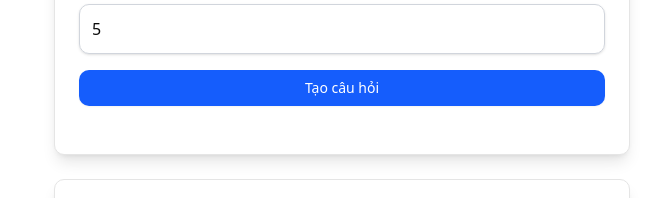
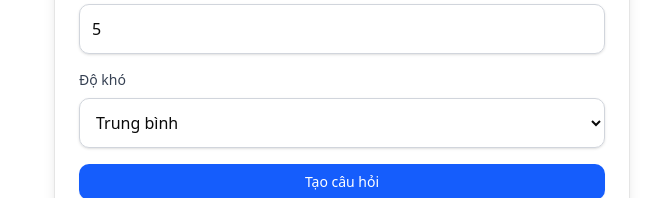
Before and after one commit to autarchical200/WebAI, a Next.js app: page / in a window 1280 px wide. Shown: the part 541-739 px from the top of the page, without its empty margins (298-959 px from the left). Built offline with nearby package versions, Linux system fonts and the light colour scheme; no server answers; the database is empty.

Commit message:
sửa lại db

```diff
--- a/src/app/api/generate/route.ts
+++ b/src/app/api/generate/route.ts
@@ -51,14 +51,17 @@ D. Đáp án D
     // Parse markdown Gemini trả về
     const questions = markdownText.trim().split('**Câu ').slice(1).map((block: string, index: any) => {
       const lines = block.trim().split('\n');
-      const content = lines[0].split(':')[1]?.trim() || '';
+      const content = lines[0].split(':')[1]?.trim() || '';  // Trích xuất nội dung câu hỏi
       const answers = lines.slice(1, 5).map((line: string) => line.replace(/^[A-D]\.\s*/, '').trim());
       const correctLine = lines.find((line: string | string[]) => line.includes('**Gợi ý đáp án:**')) || '';
       const correctAnswer = correctLine.split('**Gợi ý đáp án:**')[1]?.trim()?.toUpperCase() || '';
+      const difficulty = 'Trung bình';  // Đặt độ khó mặc định, có thể thay đổi theo logic riêng
+
       return {
         content,
         answers,
         correct_answer: correctAnswer,
+        difficulty,
       };
     });
 
@@ -67,8 +70,6 @@ D. Đáp án D
       .from('tests')
       .insert([
         {
-          subject_id: subjectData.id,
-          grade_id: gradeData.id,
           name: `Bài kiểm tra - ${topic}`,
           description: `Chủ đề: ${topic}`,
         },
@@ -83,7 +84,7 @@ D. Đáp án D
     const testId = testData.id;
 
     // Lưu từng câu hỏi vào bảng questions với test_id
-    const insertData = questions.map((q: { content: any; answers: any; correct_answer: any; }) => ({
+    const insertData = questions.map((q: { content: any; answers: any; correct_answer: any; difficulty: any }) => ({
       subject_id: subjectData.id,
       grade_id: gradeData.id,
       topic,
@@ -91,13 +92,27 @@ D. Đáp án D
       answers: q.answers,
       correct_answer: q.correct_answer,
       test_id: testId,  // Liên kết câu hỏi với bài kiểm tra
+      difficulty: q.difficulty,  // Độ khó có thể thay đổi ở đây nếu có logic xác định
     }));
 
-    const { error: insertError } = await supabase.from('questions').insert(insertData);
+    const { data: insertedQuestions, error: insertError } = await supabase.from('questions').insert(insertData).select('id');
 
     if (insertError) {
       console.error('Lỗi khi lưu câu hỏi:', insertError);
       return NextResponse.json({ error: insertError.message }, { status: 500 });
+    }
+
+    // Lưu mối quan hệ giữa bài kiểm tra và câu hỏi vào bảng test_questions
+    const testQuestionsData = insertedQuestions.map((q: { id: number }) => ({
+      test_id: testId,
+      question_id: q.id,
+    }));
+
+    const { error: insertTestQuestionsError } = await supabase.from('test_questions').insert(testQuestionsData);
+
+    if (insertTestQuestionsError) {
+      console.error('Lỗi khi lưu mối quan hệ bài kiểm tra và câu hỏi:', insertTestQuestionsError);
+      return NextResponse.json({ error: insertTestQuestionsError.message }, { status: 500 });
     }
 
     return NextResponse.json({ message: 'Tạo và lưu câu hỏi thành công', questions });
--- a/src/app/components/QuestionForm.tsx
+++ b/src/app/components/QuestionForm.tsx
@@ -18,6 +18,7 @@ export default function QuestionForm() {
   const [grades, setGrades] = useState<any[]>([]);
   const [loading, setLoading] = useState(false);
   const [questionCount, setQuestionCount] = useState(5);
+  const [difficulty, setDifficulty] = useState('Trung bình');  // Thêm lựa chọn độ khó
 
   useEffect(() => {
     const fetchSubjectsAndGrades = async () => {
@@ -68,7 +69,6 @@ export default function QuestionForm() {
         <CardContent className="p-6 space-y-4">
           <form onSubmit={handleSubmit} className="space-y-4">
             {/* Các input giữ nguyên như trước */}
-
             <div className="space-y-2">
               <label htmlFor="subject" className="block text-sm font-medium text-gray-700">Môn học</label>
               <select
@@ -124,6 +124,21 @@ export default function QuestionForm() {
               />
             </div>
 
+            {/* Thêm lựa chọn độ khó */}
+            <div className="space-y-2">
+              <label htmlFor="difficulty" className="block text-sm font-medium text-gray-700">Độ khó</label>
+              <select
+                id="difficulty"
+                value={difficulty}
+                onChange={(e) => setDifficulty(e.target.value)}
+                className="w-full p-3 border border-gray-300 rounded-lg shadow-sm focus:outline-none focus:ring-2 focus:ring-blue-500"
+              >
+                <option value="Dễ">Dễ</option>
+                <option value="Trung bình">Trung bình</option>
+                <option value="Khó">Khó</option>
+              </select>
+            </div>
+
             <Button type="submit" disabled={loading} className="w-full py-3 bg-blue-600 text-white rounded-lg hover:bg-blue-700 focus:ring-2 focus:ring-blue-500 focus:ring-offset-2">
               {loading ? 'Đang tạo câu hỏi...' : 'Tạo câu hỏi'}
             </Button>
@@ -150,6 +165,7 @@ export default function QuestionForm() {
                       </div>
                     ))}
                     <p className="text-green-600 font-semibold">✔️ Đáp án đúng: {q.correct_answer}</p>
+                    <p className="text-gray-500">Độ khó: {q.difficulty}</p> {/* Hiển thị độ khó */}
                   </div>
                 ))}
               </div>
@@ -158,7 +174,6 @@ export default function QuestionForm() {
             )
           )}
         </CardContent>
-
       </Card>
 
       <Card className="shadow-lg rounded-lg bg-white">
@@ -178,9 +193,9 @@ export default function QuestionForm() {
 </div>
 ))}
 <p className="text-green-600 font-semibold">✔️ Đáp án đúng: {q.correct_answer}</p>
+<p className="text-gray-500">Độ khó: {q.difficulty}</p> {/* Hiển thị độ khó */}
 </div>
 ))
-
 )}
 </CardContent>
 </Card>
```
Lines whose indentation alone changed are shown as unchanged.
